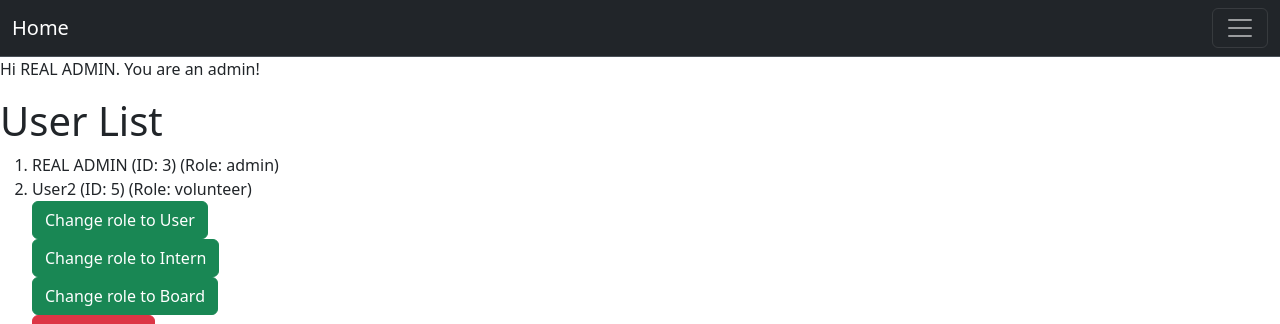
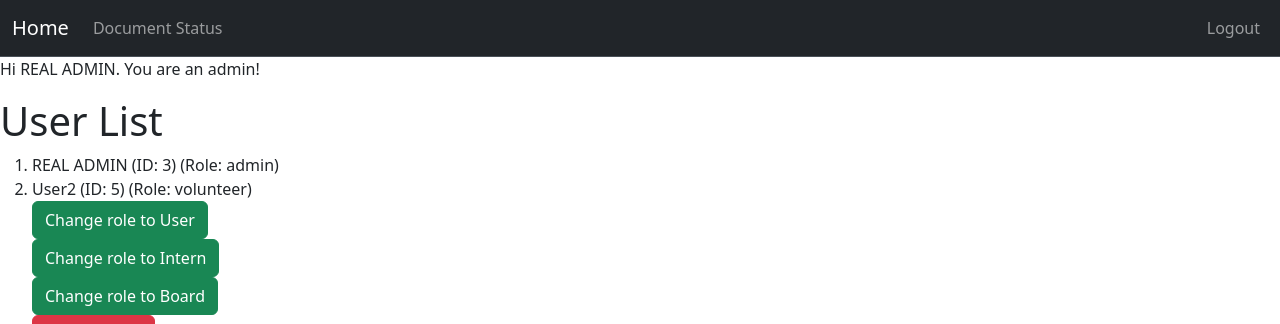
Before and after one commit to thunder-12345/Neopte_Onboarding_Platform, a Flask app: page /admin/dashboard in a window 1280 px wide. Shown: the top 324 px of the page. Run offline with Flask 3, Linux system fonts and the light colour scheme; a user stored in the database is signed in.

Commit message:
updated base.html navbar (dropdown was too annoying)

```diff
--- a/project/templates/base.html
+++ b/project/templates/base.html
@@ -7,8 +7,10 @@
     <title></title>
   </head>
   <body>
-    <nav class="navbar bg-dark border-bottom border-body" data-bs-theme="dark">
-      <div class="container-fluid">
+    <nav class="navbar navbar-expand bg-dark border-bottom border-body" data-bs-theme="dark">
+      <div class="container-fluid d-flex">
+
+        <!-- Home link -->
         <a class="navbar-brand"
             href="{% if current_user.is_authenticated and current_user.role == 'admin' %}
               {{ url_for('admin_dashboard') }}
@@ -24,19 +26,11 @@
           Home
         </a>
 
-    <button class="navbar-toggler" type="button" data-bs-toggle="collapse" data-bs-target="#navbarText" aria-controls="navbarText" aria-expanded="false" aria-label="Toggle navigation">
-      <span class="navbar-toggler-icon"></span>
-    </button>
-    <div class="collapse navbar-collapse" id="navbarText">
-      <ul class="navbar-nav me-auto mb-2 mb-lg-0">
-
+        <!-- Links immediately next to Home -->
+        <ul class="navbar-nav mb-2 mb-lg-0 d-flex flex-row">
           {% if current_user.is_authenticated %}
           <li class="nav-item">
             <a class="nav-link" href="{{ url_for('document_status') }}">Document Status</a>
-        </li>
-
-        <li class="nav-item">
-          <a class="nav-link" href="{{url_for('logout')}}">Logout</a>
           </li>
           {% else %}
           <li class="nav-item">
@@ -46,19 +40,22 @@
             <a class="nav-link" href="{{ url_for('login') }}">Log in</a>
           </li>
           {% endif %}
-
         </ul>
 
-    </div>
+        <!-- Logout floated to far right -->
+        {% if current_user.is_authenticated %}
+        <ul class="navbar-nav ms-auto mb-2 mb-lg-0">
+          <li class="nav-item">
+            <a class="nav-link" href="{{url_for('logout')}}">Logout</a>
+          </li>
+        </ul>
+        {% endif %}
+
       </div>
     </nav>
 
-
-
     {% block content %}
-
     {% endblock %}
-
 
     {% with messages = get_flashed_messages() %}
     {% if messages %}
```
Lines whose indentation alone changed are shown as unchanged.
